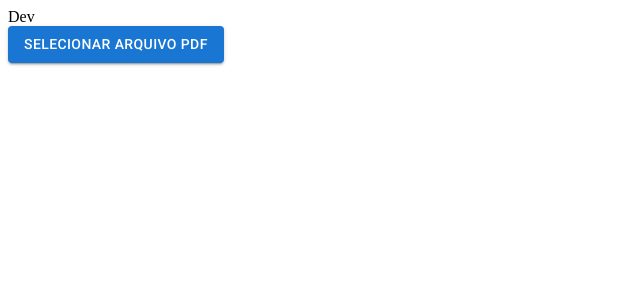
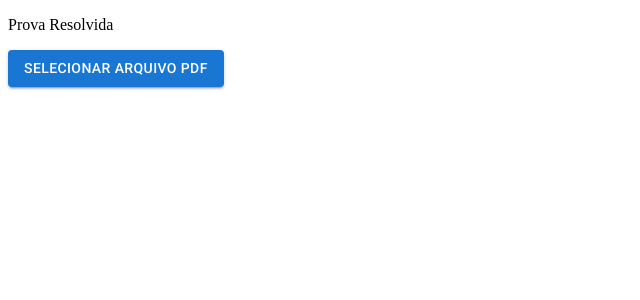
Before and after one commit to ajstourinho/questions_solver, a React (Create React App) app in the folder frontend/: page / in a window 1280 px wide. Shown: the top 300 px of the page, without its empty margins (0-640 px from the left). Built offline with nearby package versions, Linux system fonts and the light colour scheme.

Commit message:
refactor:routes

```diff
--- a/frontend/src/index.tsx
+++ b/frontend/src/index.tsx
@@ -11,9 +11,8 @@ import "@fontsource/roboto/700.css";
 import App from "./App";
 // import { store } from "./store/store";
 // import { Provider } from "react-redux";
-
-import { BrowserRouter } from "react-router-dom";
-import UploadButton from "./components/UploadButton";
+import { RouterProvider, } from "react-router-dom";
+import { router } from './routes';
 import { FileContextProvider } from "./contexts/FileContext";
 
 const root = document.getElementById("root");
@@ -22,10 +21,7 @@ ReactDOM.render(
     <FileContextProvider>
     {/* <Provider store={store}>
       <ThemeProvider theme={theme}> */}
-        <BrowserRouter>
-          <App />
-          <UploadButton/>
-        </BrowserRouter>
+      <RouterProvider router={router} />
       {/* </ThemeProvider>
     </Provider> */}
     </FileContextProvider>
--- /dev/null
+++ b/frontend/src/pages/InitialPage.tsx
@@ -0,0 +1,12 @@
+import UploadButton from "../components/UploadButton";
+
+export function InitialPage() {
+    return (
+        <>
+            <p>
+                Prova Resolvida
+            </p>
+            <UploadButton />
+        </>
+    )
+}
--- /dev/null
+++ b/frontend/src/pages/index.tsx
@@ -0,0 +1 @@
+export * from "./InitialPage";
--- /dev/null
+++ b/frontend/src/routes/index.tsx
@@ -0,0 +1,13 @@
+import { createBrowserRouter, Navigate } from "react-router-dom";
+import { InitialPage } from "../pages/InitialPage";
+
+export const router = createBrowserRouter([
+    {
+        path: "/",
+        element: <InitialPage/>,
+    },
+    {
+        path: "*",
+        element: <Navigate to="/" />,
+    },
+]);
```
